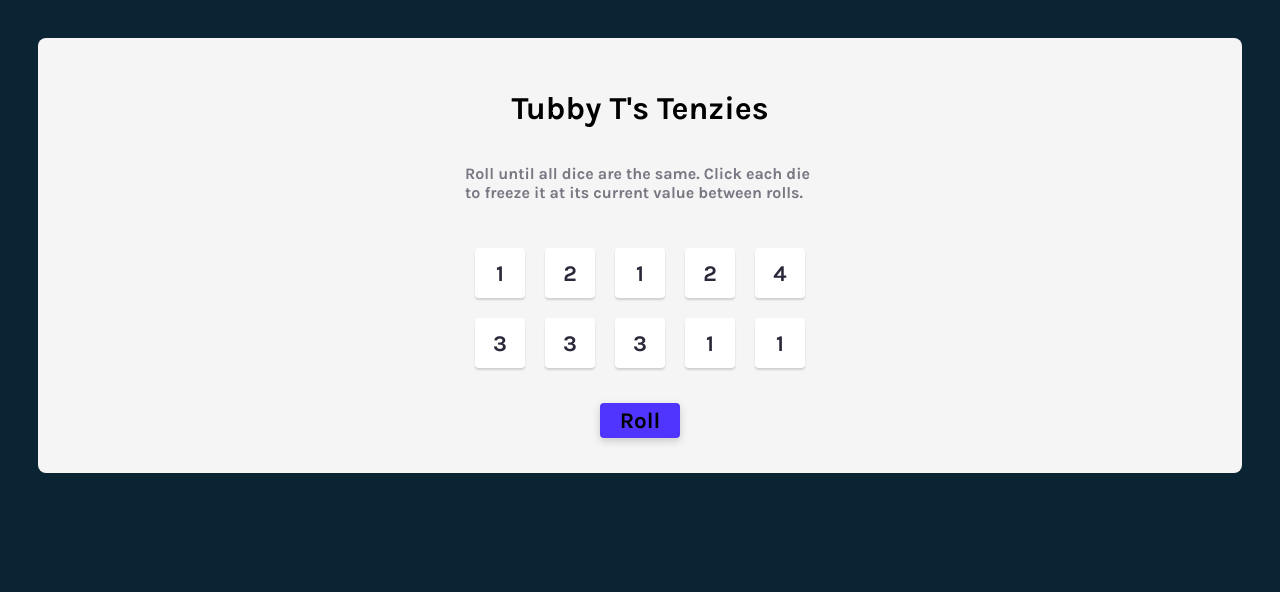
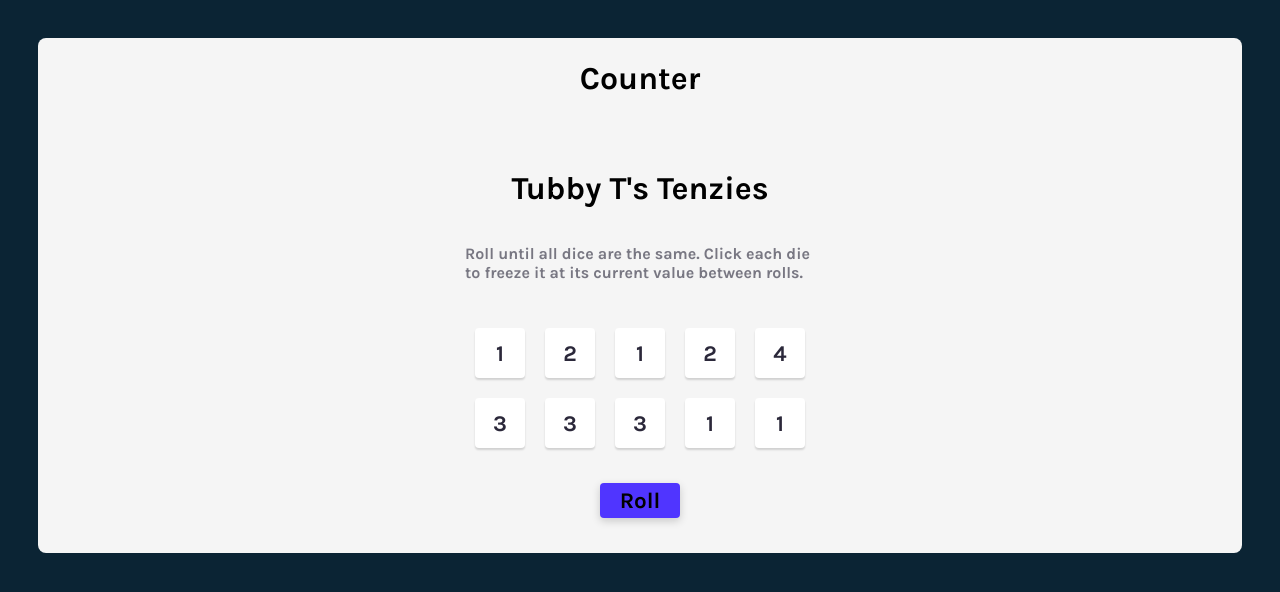
Before and after one commit to Brayve-Pancake/tenzies-game, a React (Vite) app: page / in a window 1280 px wide. Shown: the top 592 px of the page. Built offline with nearby package versions, Linux system fonts and the light colour scheme.

Commit message:
Create counter component

```diff
--- a/src/App.jsx
+++ b/src/App.jsx
@@ -1,9 +1,9 @@
-import { useState } from "react";
+import { useState, useEffect } from "react";
 import { nanoid } from "nanoid";
+import Confetti from "react-confetti";
 import Content from "./components/Content";
+import RollCounter from "./components/RollCounter";
 import Die from "./components/Die";
-import { useEffect } from "react";
-import Confetti from "react-confetti";
 
 export default function App() {
   const [dice, setDice] = useState(createAllNewDice());
@@ -42,11 +42,6 @@ export default function App() {
       })
     );
   }
-  // Check to see if die.onHold == true.
-  // if true, then
-
-  // map through the dice array, this callback function will return a new array
-  // each element of that array should be a die object, wi
 
   function holdDice(id) {
     setDice((prevDice) =>
@@ -74,6 +69,7 @@ export default function App() {
 
   return (
     <div className="board">
+      <RollCounter />
       <Content />
       {tenzies && <Confetti />}
       <div className="die--container">{newDiceArray}</div>
--- /dev/null
+++ b/src/components/RollCounter.jsx
@@ -0,0 +1,7 @@
+export default function RollCounter() {
+  return (
+    <div>
+      <h1>Counter</h1>
+    </div>
+  );
+}
```
